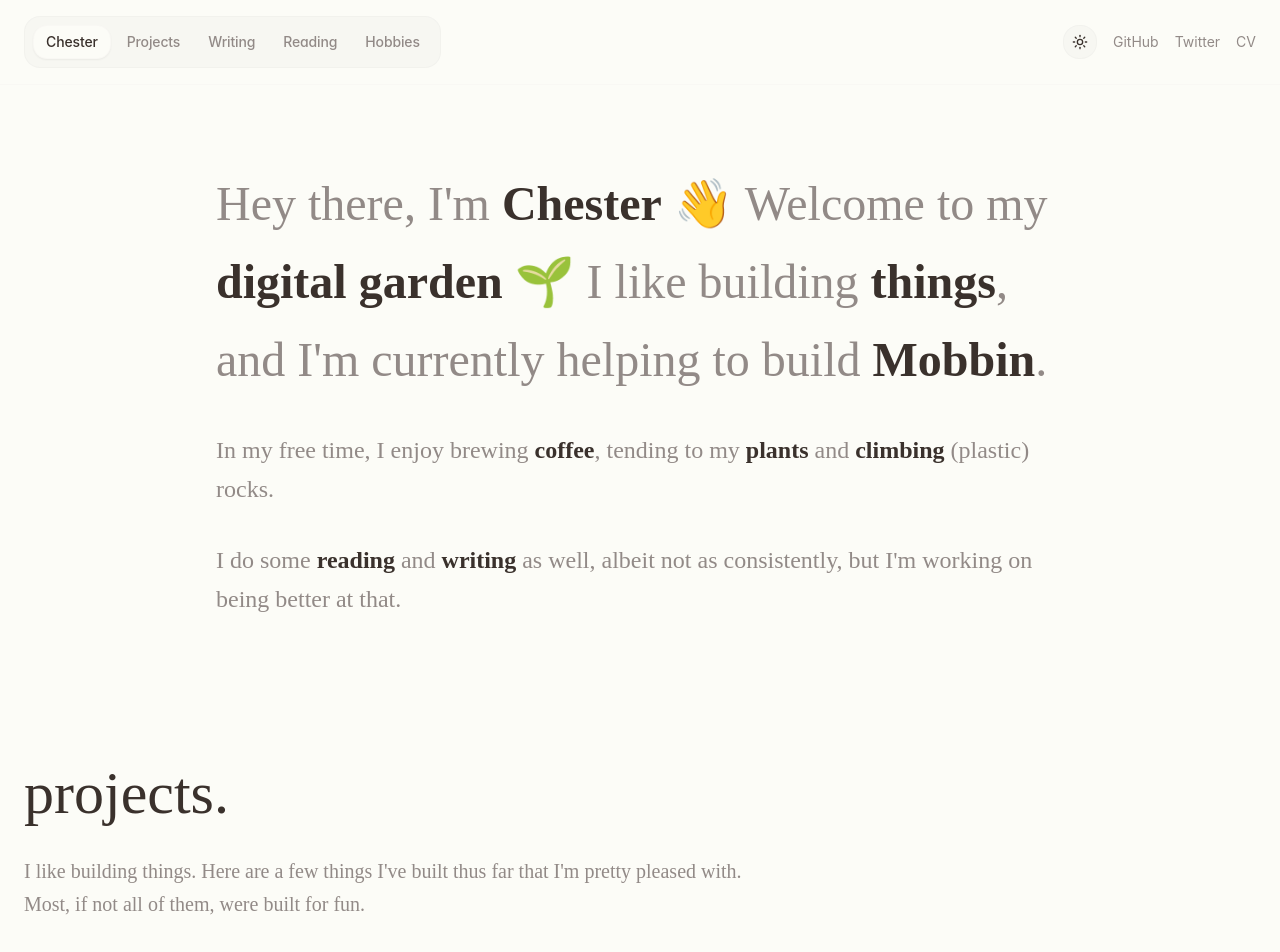
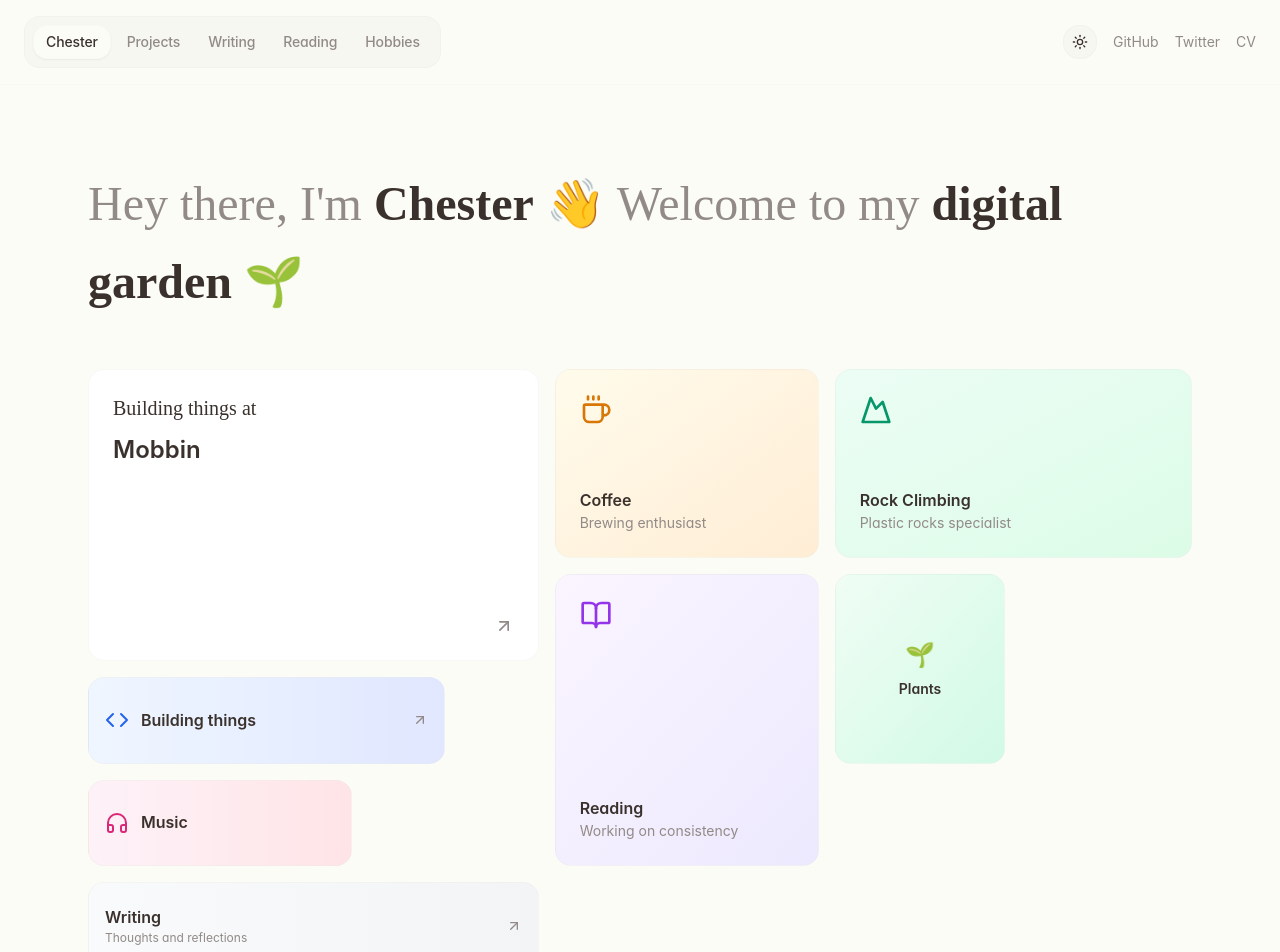
Before and after one commit to sayantann7/chester-clone, a React (Vite) app: page / in a window 1280 px wide. Shown: the top 952 px of the page. Built offline with nearby package versions, Linux system fonts and the light colour scheme.

Commit message:
Add bento grid to hero section
Implement a bento grid layout in the hero section, inspired by the provided attachment.

```diff
--- a/src/components/Hero.tsx
+++ b/src/components/Hero.tsx
@@ -1,10 +1,12 @@
+
 import React from 'react';
 import { motion } from 'framer-motion';
+import { ArrowUpRight, Coffee, Mountain, BookOpen, Code, Camera, Headphones } from 'lucide-react';
 
 const Hero: React.FC = () => {
   return (
-    <div className="max-w-4xl mx-auto px-6 py-20">
-      <div className="space-y-8">
+    <div className="max-w-6xl mx-auto px-6 py-20">
+      <div className="space-y-12">
         <motion.h1
           className="text-5xl font-crimson leading-relaxed text-foreground"
           initial={{ opacity: 0, y: 20 }}
@@ -21,46 +23,122 @@ const Hero: React.FC = () => {
           </motion.span>
           <span className="text-muted-foreground font-normal"> 👋 Welcome to my </span>
           <span className="font-semibold text-foreground">digital garden</span>
-          <span className="text-muted-foreground font-normal"> 🌱 I like building </span>
-          <span className="font-semibold text-foreground">things</span>
-          <span className="text-muted-foreground font-normal">, and I'm currently helping to build </span>
-          <motion.span
-            className="font-semibold text-foreground relative cursor-pointer group"
-            whileHover={{ scale: 1.05 }}
-          >
-            Mobbin
-            <span className="absolute bottom-0 left-0 w-0 h-0.5 bg-blue-400 transition-all duration-300 group-hover:w-full"></span>
-          </motion.span>
-          <span className="text-muted-foreground font-normal">.</span>
+          <span className="text-muted-foreground font-normal"> 🌱</span>
         </motion.h1>
 
-        <motion.p
-          className="text-2xl font-crimson leading-relaxed mt-12"
-          initial={{ opacity: 0, y: 20 }}
+        {/* Bento Grid */}
+        <motion.div
+          className="grid grid-cols-12 grid-rows-6 gap-4 h-[600px]"
+          initial={{ opacity: 0, y: 30 }}
           animate={{ opacity: 1, y: 0 }}
           transition={{ duration: 0.8, delay: 0.4 }}
         >
-          <span className="text-muted-foreground font-normal">In my free time, I enjoy brewing </span>
-          <span className="font-semibold text-foreground">coffee</span>
-          <span className="text-muted-foreground font-normal">, tending to my </span>
-          <span className="font-semibold text-foreground">plants</span>
-          <span className="text-muted-foreground font-normal"> and </span>
-          <span className="font-semibold text-foreground">climbing</span>
-          <span className="text-muted-foreground font-normal"> (plastic) rocks.</span>
-        </motion.p>
+          {/* Main Introduction Card */}
+          <motion.div
+            className="col-span-5 row-span-3 bg-card border border-border/30 rounded-2xl p-6 flex flex-col justify-between"
+            whileHover={{ scale: 1.02, y: -4 }}
+            transition={{ duration: 0.3 }}
+          >
+            <div>
+              <h3 className="text-xl font-crimson text-foreground mb-3">Building things at</h3>
+              <motion.span
+                className="text-2xl font-semibold text-foreground relative cursor-pointer group"
+                whileHover={{ scale: 1.05 }}
+              >
+                Mobbin
+                <span className="absolute bottom-0 left-0 w-0 h-0.5 bg-blue-400 transition-all duration-300 group-hover:w-full"></span>
+              </motion.span>
+            </div>
+            <ArrowUpRight className="w-5 h-5 text-muted-foreground self-end" />
+          </motion.div>
 
-        <motion.p
-          className="text-2xl font-crimson leading-relaxed mt-12"
-          initial={{ opacity: 0, y: 20 }}
-          animate={{ opacity: 1, y: 0 }}
-          transition={{ duration: 0.8, delay: 0.6 }}
-        >
-          <span className="text-muted-foreground font-normal">I do some </span>
-          <span className="font-semibold text-foreground">reading</span>
-          <span className="text-muted-foreground font-normal"> and </span>
-          <span className="font-semibold text-foreground">writing</span>
-          <span className="text-muted-foreground font-normal"> as well, albeit not as consistently, but I'm working on being better at that.</span>
-        </motion.p>
+          {/* Coffee Card */}
+          <motion.div
+            className="col-span-3 row-span-2 bg-gradient-to-br from-amber-50 to-orange-100 dark:from-amber-900/20 dark:to-orange-900/20 border border-border/30 rounded-2xl p-6 flex flex-col justify-between"
+            whileHover={{ scale: 1.02, y: -4 }}
+            transition={{ duration: 0.3 }}
+          >
+            <Coffee className="w-8 h-8 text-amber-600" />
+            <div>
+              <h4 className="font-semibold text-foreground">Coffee</h4>
+              <p className="text-sm text-muted-foreground">Brewing enthusiast</p>
+            </div>
+          </motion.div>
+
+          {/* Climbing Card */}
+          <motion.div
+            className="col-span-4 row-span-2 bg-gradient-to-br from-emerald-50 to-green-100 dark:from-emerald-900/20 dark:to-green-900/20 border border-border/30 rounded-2xl p-6 flex flex-col justify-between"
+            whileHover={{ scale: 1.02, y: -4 }}
+            transition={{ duration: 0.3 }}
+          >
+            <Mountain className="w-8 h-8 text-emerald-600" />
+            <div>
+              <h4 className="font-semibold text-foreground">Rock Climbing</h4>
+              <p className="text-sm text-muted-foreground">Plastic rocks specialist</p>
+            </div>
+          </motion.div>
+
+          {/* Reading Card */}
+          <motion.div
+            className="col-span-3 row-span-3 bg-gradient-to-br from-purple-50 to-violet-100 dark:from-purple-900/20 dark:to-violet-900/20 border border-border/30 rounded-2xl p-6 flex flex-col justify-between"
+            whileHover={{ scale: 1.02, y: -4 }}
+            transition={{ duration: 0.3 }}
+          >
+            <BookOpen className="w-8 h-8 text-purple-600" />
+            <div>
+              <h4 className="font-semibold text-foreground">Reading</h4>
+              <p className="text-sm text-muted-foreground">Working on consistency</p>
+            </div>
+          </motion.div>
+
+          {/* Plants Card */}
+          <motion.div
+            className="col-span-2 row-span-2 bg-gradient-to-br from-green-50 to-emerald-100 dark:from-green-900/20 dark:to-emerald-900/20 border border-border/30 rounded-2xl p-6 flex flex-col justify-center items-center text-center"
+            whileHover={{ scale: 1.02, y: -4 }}
+            transition={{ duration: 0.3 }}
+          >
+            <span className="text-2xl mb-2">🌱</span>
+            <h4 className="font-semibold text-foreground text-sm">Plants</h4>
+          </motion.div>
+
+          {/* Code Card */}
+          <motion.div
+            className="col-span-4 row-span-1 bg-gradient-to-r from-blue-50 to-indigo-100 dark:from-blue-900/20 dark:to-indigo-900/20 border border-border/30 rounded-2xl p-4 flex items-center justify-between"
+            whileHover={{ scale: 1.02, y: -4 }}
+            transition={{ duration: 0.3 }}
+          >
+            <div className="flex items-center gap-3">
+              <Code className="w-6 h-6 text-blue-600" />
+              <h4 className="font-semibold text-foreground">Building things</h4>
+            </div>
+            <ArrowUpRight className="w-4 h-4 text-muted-foreground" />
+          </motion.div>
+
+          {/* Music Card */}
+          <motion.div
+            className="col-span-3 row-span-1 bg-gradient-to-r from-pink-50 to-rose-100 dark:from-pink-900/20 dark:to-rose-900/20 border border-border/30 rounded-2xl p-4 flex items-center justify-between"
+            whileHover={{ scale: 1.02, y: -4 }}
+            transition={{ duration: 0.3 }}
+          >
+            <div className="flex items-center gap-3">
+              <Headphones className="w-6 h-6 text-pink-600" />
+              <h4 className="font-semibold text-foreground">Music</h4>
+            </div>
+          </motion.div>
+
+          {/* Writing Card */}
+          <motion.div
+            className="col-span-5 row-span-1 bg-gradient-to-r from-slate-50 to-gray-100 dark:from-slate-900/20 dark:to-gray-900/20 border border-border/30 rounded-2xl p-4 flex items-center justify-between"
+            whileHover={{ scale: 1.02, y: -4 }}
+            transition={{ duration: 0.3 }}
+          >
+            <div>
+              <h4 className="font-semibold text-foreground">Writing</h4>
+              <p className="text-xs text-muted-foreground">Thoughts and reflections</p>
+            </div>
+            <ArrowUpRight className="w-4 h-4 text-muted-foreground" />
+          </motion.div>
+        </motion.div>
       </div>
     </div>
   );
```
